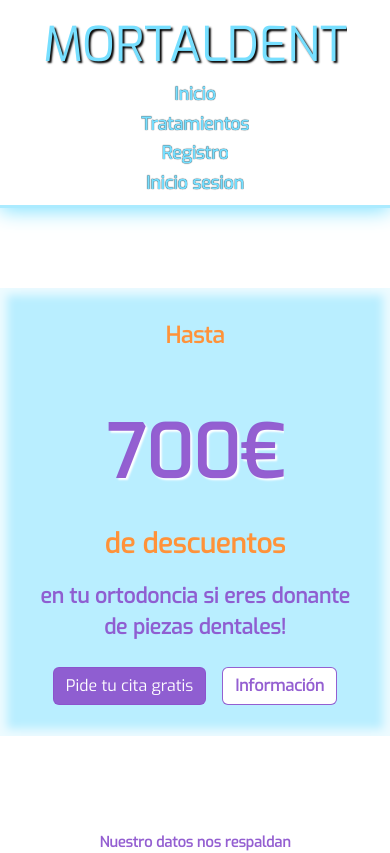
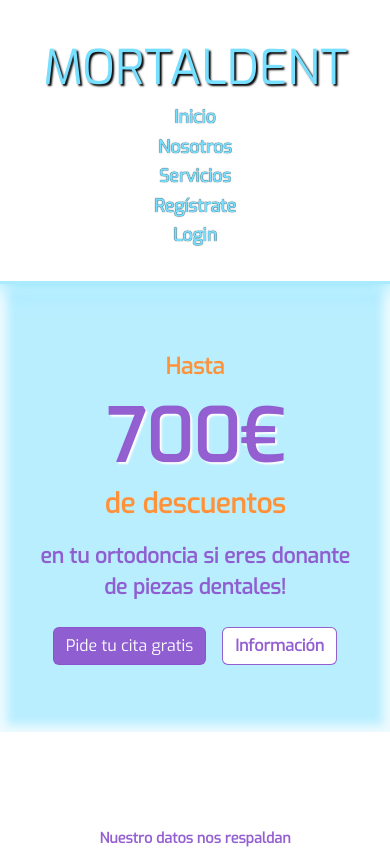
Before and after one commit to RompeTecla/proyectoFrontendClinicaDentalFSD0423MortalDent, a React (Vite) app: page / in a window 390 px wide. Shown: the top 853 px of the page. Built offline with nearby package versions, Linux system fonts and the light colour scheme.

Commit message:
FEAT: Added clinic logo in the navbar with its media queries for mobile version.

```diff
--- a/src/common/Footer/Footer.css
+++ b/src/common/Footer/Footer.css
@@ -1,8 +1,10 @@
+
 .mortaldentFooter {
   background-color: rgb(119, 223, 255);
   box-shadow: 0px -5px 10px 0px rgb(119, 223, 255);
   width: 100%;
   font-size: 200;
+  align-items: flex-end;
 }
 .privacyAll {
   width: 100%;
--- /dev/null
+++ b/src/common/Logo/Logo.css
@@ -0,0 +1,17 @@
+
+.logoBox {
+    /* display: flex; */
+    /* align-items: center; */
+    /* justify-content: center; */
+    height: 4.5rem;
+    width: 6.5rem;
+}
+.logoImg {
+    height: 4.5rem;
+    width: 6.5rem;
+}
+@media (max-width: 768px) {
+    #miDiv {
+      display: none;
+    }
+  }
--- /dev/null
+++ b/src/common/Logo/Logo.jsx
@@ -0,0 +1,11 @@
+import React from "react";
+import "./Logo.css";
+import logoMortaldent from "../../assets/img/logoMortaldent.png";
+
+export const Logo = () => {
+  return (
+    <div className="logoBox">
+      <img className="logoImg" src={logoMortaldent} alt="Logo de la clínica"/>
+    </div>
+  );
+};
--- a/src/common/Navbar/NavBar.jsx
+++ b/src/common/Navbar/NavBar.jsx
@@ -2,21 +2,24 @@ import Navbar from "react-bootstrap/Navbar";
 import React from "react";
 import "./NavBar.css";
 import { Navigator } from "../Navigator/Navigator";
+import { Logo } from "../Logo/Logo";
 
 export const NavBar = () => {
   return (
-
     <Navbar className="allNav">
       <div className="rowNav">
-        <div className="mortaldent">
+
+        <div className="logotypeMortaldent">
+        <Logo />
           <div className="navbarTitle">MORTALDENT</div>
         </div>
         <>
           <div className="navMenu">
             <Navigator ruta={"Inicio"} destino={"/"} />
-            <Navigator ruta={"Tratamientos"} destino={"/treatments"} />
-            <Navigator ruta={"Registro"} destino={"/register"} />
-            <Navigator ruta={"Inicio sesion"} destino={"/login"} />
+            <Navigator ruta={"Nosotros"} destino={"/about"} />
+            <Navigator ruta={"Servicios"} destino={"/treatments"} />
+            <Navigator ruta={"Regístrate"} destino={"/register"} />
+            <Navigator ruta={"Login"} destino={"/login"} />
           </div>
         </>
       </div>
--- a/src/common/Navbar/Navbar.css
+++ b/src/common/Navbar/Navbar.css
@@ -3,6 +3,8 @@ body {
   padding: 0;
 }
 .allNav {
+
+  padding: 0;
   background-color: rgb(255, 255, 255);
   width: 100%;
   box-shadow: 0 2px 20px rgb(119, 223, 255);
@@ -10,19 +12,27 @@ body {
   justify-content: center;
   align-items: center;
   border-bottom: solid 0.2rem rgba(119, 223, 255, 0.616);
+  height: 5.5rem;
+  overflow: hidden;
 }
 .rowNav {
   display: flex;
-  gap: 50rem;
+  gap: 20rem;
   align-items: center;
-
+  height: 100%;
+}
+.logotypeMortaldent {
+  display: flex;
+  gap: 1rem;
+  justify-content: center;
+  align-items: center;
 }
 .navMenu {
   font-family: "Exo", sans-serif;
   font-size: 1.1rem;
   color: rgb(119, 223, 255);
   display: flex;
-  gap: 2rem;
+  gap: 1rem;
   font-weight: 600;
   cursor: pointer;
 }
@@ -32,6 +42,7 @@ body {
   color: rgb(119, 223, 255);
   filter: drop-shadow(0px 0px 2px #ffffff);
   text-shadow: 2px 2px 2px rgb(0, 0, 0);
+  width: 20rem;
 }
 
 /* MEDIA QUERIES PARA LA NAVBAR */
@@ -61,6 +72,9 @@ body {
   }
 }
 @media (max-width: 576px) {
+  .allNav {
+    height: auto;
+  }
   .rowNav {
     gap: 2rem;
   }
@@ -69,8 +83,10 @@ body {
     display: flex;
     flex-direction: column;
     margin-top: -2rem;
-    padding-bottom: -1rem;
     justify-content: center;
     align-items: center;
   }
+  .logoBox{
+    display: none;
+  }
 }
--- a/src/pages/Home/Home.css
+++ b/src/pages/Home/Home.css
@@ -41,7 +41,8 @@
   font-weight: 900;
   font-family: "Exo", sans-serif;
   color: rgba(140, 83, 206, 0.931);
-  margin-top: -2rem;
+  margin-top: -1rem;
+  margin-bottom: -0.5rem;
   justify-content: center;
   align-items: center;
   text-shadow: 2px 2px 2px rgb(255, 255, 255);
@@ -237,9 +238,6 @@
     align-items: center;
     flex-direction: column;
   }
-  .offerPrice {
-    margin-top: 2rem;
-  }
   .aboutClinicHomeContainer {
     display: none;
   }
@@ -251,6 +249,12 @@
   }
 }
 @media (max-width: 576px) {
+  .allHome{
+    margin: 0;
+  }
+  .allOurData{
+    gap: 2rem;
+  }
   .offerContainerHome {
     height: 28rem;
   }
```
Also changed, not shown: src/common/Footer/Footer.jsx (+0 -47 lines), src/assets/img/logoMortaldent.png (added), src/assets/img/logoMortaldent0.jpg (added).
